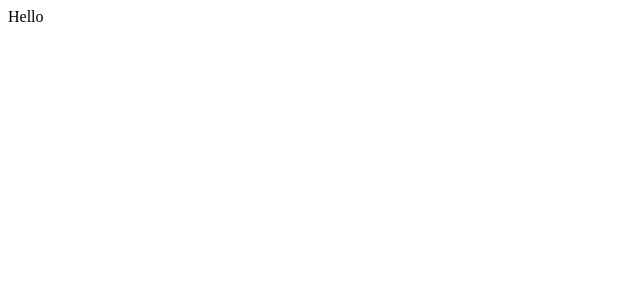
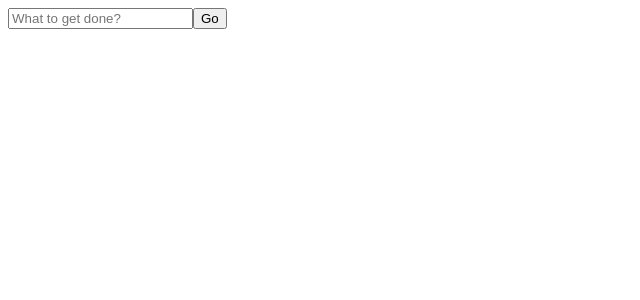
Before and after one commit to Tetsuya3850/React-Express-Examples, a React (Create React App) app in the folder todo/client/: page / in a window 1280 px wide. Shown: the top 300 px of the page, without its empty margins (0-640 px from the left). Built offline with nearby package versions, Linux system fonts and the light colour scheme.

Commit message:
add todo working

```diff
--- /dev/null
+++ b/todo/client/src/AddTodo.js
@@ -0,0 +1,34 @@
+import React from "react";
+import { connect } from "react-redux";
+import actions from "./actions";
+
+let AddTodo = ({ dispatch }) => {
+  let input;
+
+  return (
+    <form
+      onSubmit={e => {
+        e.preventDefault();
+        if (!input.value.trim()) {
+          return;
+        }
+        dispatch(actions.addNewTodo(input.value));
+        input.value = "";
+      }}
+    >
+      <input
+        ref={node => {
+          input = node;
+        }}
+        placeholder="What to get done?"
+        type="text"
+        autoComplete="off"
+      />
+      <button type="submit">Go</button>
+    </form>
+  );
+};
+
+AddTodo = connect()(AddTodo);
+
+export default AddTodo;
--- a/todo/client/src/App.js
+++ b/todo/client/src/App.js
@@ -1,8 +1,13 @@
 import React, { Component } from "react";
+import AddTodo from "./AddTodo";
 
 class App extends Component {
   render() {
-    return <div>Hello</div>;
+    return (
+      <div>
+        <AddTodo />
+      </div>
+    );
   }
 }
 
--- a/todo/client/src/Root.js
+++ b/todo/client/src/Root.js
@@ -5,7 +5,7 @@ import App from "./App";
 
 const store = configureStore();
 
-export default class Root extends React.Component {
+class Root extends React.Component {
   render() {
     return (
       <Provider store={store}>
@@ -14,3 +14,5 @@ export default class Root extends React.Component {
     );
   }
 }
+
+export default Root;
--- a/todo/client/src/actions.js
+++ b/todo/client/src/actions.js
@@ -24,3 +24,10 @@ const toggleTodo = _id => async dispatch => {
   await api.toggleTodo(_id);
   dispatch({ type: TOGGLE_TODO, _id });
 };
+
+const actions = {
+  receiveTodos,
+  addNewTodo,
+  toggleTodo
+};
+export default actions;
--- a/todo/client/src/api.js
+++ b/todo/client/src/api.js
@@ -3,8 +3,15 @@ async function receiveTodos() {
   return await response.json();
 }
 
-async function addTodo(new_todo) {
-  await fetch("/add", { method: "post", body: new_todo });
+async function addNewTodo(new_todo) {
+  await fetch("/add", {
+    method: "post",
+    body: JSON.stringify(new_todo),
+    headers: {
+      Accept: "application/json",
+      "Content-Type": "application/json"
+    }
+  });
 }
 
 async function toggleTodo(todo) {
@@ -13,7 +20,7 @@ async function toggleTodo(todo) {
 
 const api = {
   receiveTodos,
-  addTodo,
+  addNewTodo,
   toggleTodo
 };
 export default api;
```
Also changed, not shown: todo/client/package.json (+6 -1 lines), todo/client/src/TodoListConatiner.js (added, +21 -0 lines), todo/client/src/TodoList.js (added), 1 other file (tests, documents, lock files or other folders).
